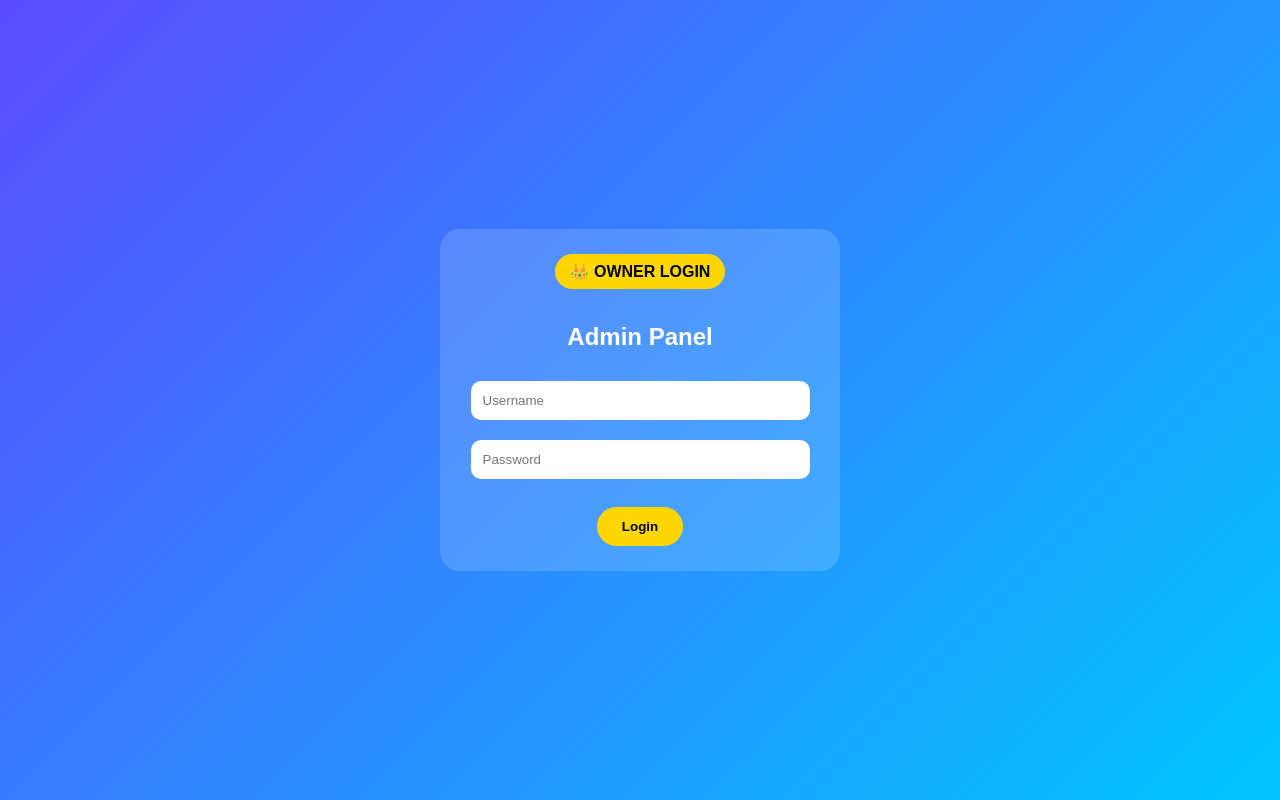
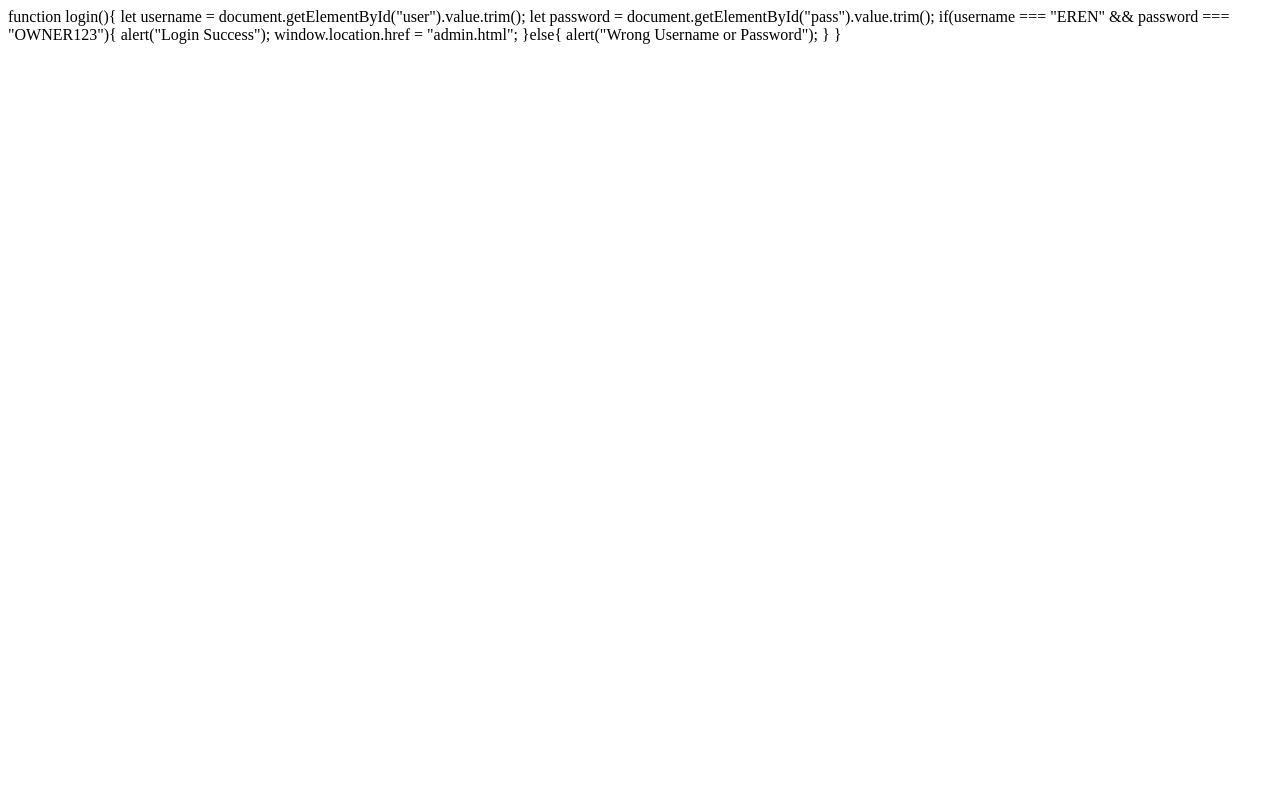
Before and after one commit to erensarkar1/Insta-Chat, a plain HTML site: page index.html in a window 1280 px wide. Drawn offline with Linux system fonts and the light colour scheme.

Commit message:
Refactor HTML and JavaScript for admin login

```diff
--- a/index.html
+++ b/index.html
@@ -1,97 +1,16 @@
-<!DOCTYPE html>
-<html>
-<head>
-<meta charset="UTF-8">
-<meta name="viewport" content="width=device-width, initial-scale=1.0">
-<title>InstaChat Admin Login</title>
-
-<style>
-body{
-margin:0;
-font-family:Arial,sans-serif;
-background:linear-gradient(135deg,#5b4bff,#00c6ff);
-height:100vh;
-display:flex;
-justify-content:center;
-align-items:center;
-color:white;
-}
-
-.login-box{
-width:90%;
-max-width:350px;
-background:rgba(255,255,255,0.15);
-padding:25px;
-border-radius:20px;
-text-align:center;
-}
-
-h2{
-margin-bottom:20px;
-}
-
-input{
-width:90%;
-padding:12px;
-margin:10px 0;
-border:none;
-border-radius:10px;
-}
-
-button{
-padding:12px 25px;
-border:none;
-border-radius:25px;
-background:gold;
-font-weight:bold;
-cursor:pointer;
-}
-
-.owner{
-display:inline-block;
-background:gold;
-color:black;
-padding:8px 15px;
-border-radius:20px;
-font-weight:bold;
-margin-bottom:15px;
-}
-</style>
-</head>
-
-<body>
-
-<div class="login-box">
-
-<div class="owner">👑 OWNER LOGIN</div>
-
-<h2>Admin Panel</h2>
-
-<input type="text" id="user" placeholder="Username">
-
-<input type="password" id="pass" placeholder="Password">
-
-<br><br>
-
-<button onclick="login()">Login</button>
-
-</div>
-
-<script>
-
 function login(){
 
 let username =
-document.getElementById("user").value;
+document.getElementById("user").value.trim();
 
 let password =
-document.getElementById("pass").value;
+document.getElementById("pass").value.trim();
 
-if(username==="EREN" && password==="OWNER123"){
+if(username === "EREN" &&
+password === "OWNER123"){
 
 alert("Login Success");
-
-window.location.href="admin.html";
+window.location.href = "admin.html";
 
 }else{
 
@@ -100,8 +19,3 @@ alert("Wrong Username or Password");
 }
 
 }
-
-</script>
-
-</body>
-</html>
```
